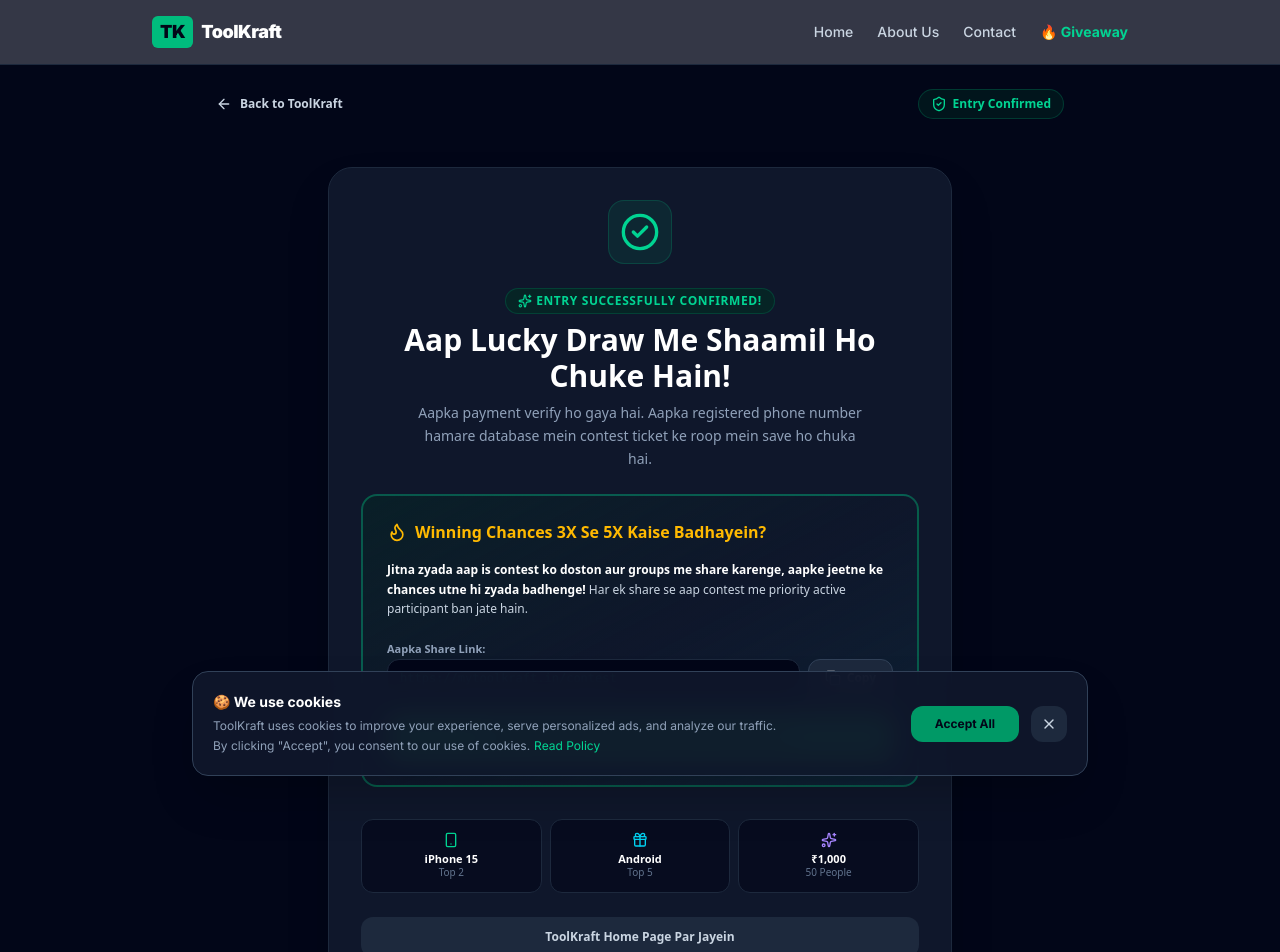
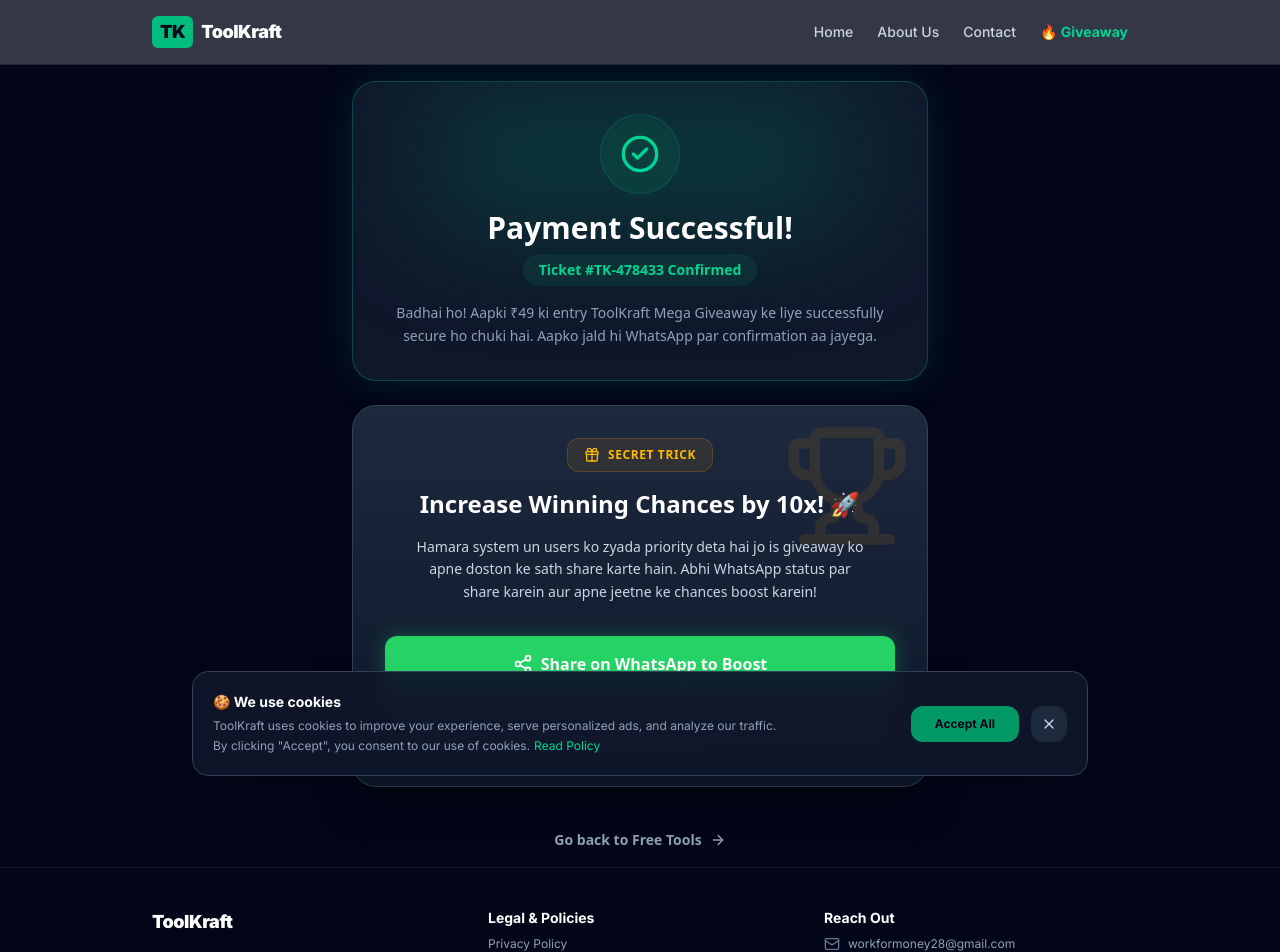
Before and after one commit to atulpatle28/toolnova, a Next.js app: page /contest/success in a window 1280 px wide. Shown: the top 952 px of the page. Built offline with nearby package versions, Linux system fonts and the light colour scheme.

Commit message:
Pro Update: Added Payment Success page with 10x Viral WhatsApp Sharing Boost

```diff
--- a/app/contest/success/page.tsx
+++ b/app/contest/success/page.tsx
@@ -2,143 +2,99 @@
 
 import React, { useState } from "react";
 import Link from "next/link";
-import {
-  CheckCircle2,
-  Share2,
-  Copy,
-  Check,
-  Sparkles,
-  ArrowLeft,
-  Flame,
-  Gift,
-  Smartphone,
-  ShieldCheck,
-  Send
-} from "lucide-react";
+import { CheckCircle2, Share2, Trophy, ArrowRight, Copy, Check, Smartphone, Gift } from "lucide-react";
 
-export default function ContestSuccessPage() {
+export default function SuccessPage() {
   const [copied, setCopied] = useState(false);
+
+  // The viral message to be shared
   const shareUrl = "https://mytoolkraft.in/contest";
+  const shareText = "🔥 Maine ToolKraft ke Mega Giveaway mein hissa le liya hai aur ₹49 mein naya iPhone jeetne ki entry secure kar li hai! Slots jaldi full ho rahe hain, tum bhi abhi join karo aur jeeto! Link: " + shareUrl;
 
-  const shareText = "🔥 Maine ToolKraft Mega Giveaway (₹49) me iPhone aur Android jeetne ke liye register kiya hai! Tum bhi abhi join karo aur jeeto: " + shareUrl;
+  const handleWhatsAppShare = () => {
+    const whatsappUrl = `https://api.whatsapp.com/send?text=${encodeURIComponent(shareText)}`;
+    window.open(whatsappUrl, "_blank");
+  };
 
-  const handleCopy = () => {
+  const copyLink = () => {
     navigator.clipboard.writeText(shareUrl);
     setCopied(true);
     setTimeout(() => setCopied(false), 2000);
   };
 
-  const handleWhatsAppShare = () => {
-    const whatsappLink = `https://api.whatsapp.com/send?text=${encodeURIComponent(shareText)}`;
-    window.open(whatsappLink, "_blank");
-  };
+  return (
+    <div className="min-h-screen bg-slate-950 text-slate-100 flex flex-col items-center justify-center p-4 font-sans selection:bg-emerald-500 selection:text-slate-950">
+      <div className="max-w-xl w-full space-y-6">
 
-  return (
-    <div className="min-h-screen bg-slate-950 text-slate-100 flex flex-col font-sans antialiased selection:bg-emerald-500 selection:text-slate-950">
+        {/* Success Confirmation Card */}
+        <div className="bg-slate-900 border border-emerald-500/30 rounded-3xl p-8 text-center space-y-6 shadow-[0_0_40px_rgba(16,185,129,0.15)] relative overflow-hidden">
+          {/* Background Glow */}
+          <div className="absolute top-0 left-1/2 -translate-x-1/2 w-3/4 h-1/2 bg-emerald-500/20 blur-[60px] pointer-events-none"></div>
 
-      {/* Top Bar */}
-      <header className="w-full max-w-4xl mx-auto p-4 sm:p-6 flex items-center justify-between">
-        <Link href="/" className="inline-flex items-center gap-2 text-xs font-bold text-slate-300 hover:text-white transition-colors">
-          <ArrowLeft className="w-4 h-4" /> Back to ToolKraft
-        </Link>
-        <span className="inline-flex items-center gap-1.5 text-xs font-bold text-emerald-400 bg-emerald-950/40 border border-emerald-800/50 px-3 py-1.5 rounded-full">
-          <ShieldCheck className="w-4 h-4" /> Entry Confirmed
-        </span>
-      </header>
+          <div className="relative z-10 flex flex-col items-center justify-center space-y-4">
+            <div className="w-20 h-20 bg-emerald-500/10 text-emerald-400 rounded-full flex items-center justify-center shadow-inner border border-emerald-500/20">
+              <CheckCircle2 className="w-10 h-10" />
+            </div>
 
-      <main className="flex-1 max-w-2xl w-full mx-auto p-4 sm:p-6 space-y-6">
+            <div className="space-y-2">
+              <h1 className="text-2xl sm:text-3xl font-black text-white">Payment Successful!</h1>
+              <p className="text-emerald-400 font-bold bg-emerald-500/10 inline-block px-4 py-1.5 rounded-full text-sm">
+                Ticket #TK-{Math.floor(100000 + Math.random() * 900000)} Confirmed
+              </p>
+            </div>
 
-        {/* Success Card */}
-        <div className="bg-slate-900 border border-slate-800 rounded-3xl p-6 sm:p-8 shadow-2xl text-center space-y-6">
+            <p className="text-slate-400 text-sm leading-relaxed">
+              Badhai ho! Aapki ₹49 ki entry ToolKraft Mega Giveaway ke liye successfully secure ho chuki hai. Aapko jald hi WhatsApp par confirmation aa jayega.
+            </p>
+          </div>
+        </div>
 
-          <div className="w-16 h-16 bg-emerald-500/10 text-emerald-400 rounded-2xl flex items-center justify-center mx-auto border border-emerald-500/20">
-            <CheckCircle2 className="w-10 h-10 text-emerald-400" />
+        {/* Viral Boost Card */}
+        <div className="bg-gradient-to-b from-slate-800 to-slate-900 border border-slate-700 rounded-3xl p-8 space-y-6 shadow-2xl relative overflow-hidden">
+          <div className="absolute top-0 right-0 p-4 opacity-10 pointer-events-none">
+            <Trophy className="w-32 h-32 text-amber-500" />
           </div>
 
-          <div className="space-y-2">
-            <span className="inline-flex items-center gap-1 text-xs font-bold uppercase tracking-wider text-emerald-400 bg-emerald-950/60 border border-emerald-800/50 px-3 py-1 rounded-full">
-              <Sparkles className="w-3.5 h-3.5" /> Entry Successfully Confirmed!
-            </span>
-            <h1 className="text-2xl sm:text-3xl font-black text-white">
-              Aap Lucky Draw Me Shaamil Ho Chuke Hain!
-            </h1>
-            <p className="text-xs sm:text-sm text-slate-400 max-w-md mx-auto leading-relaxed">
-              Aapka payment verify ho gaya hai. Aapka registered phone number hamare database mein contest ticket ke roop mein save ho chuka hai.
-            </p>
-          </div>
-
-          {/* Boost Chances Highlight Box */}
-          <div className="p-5 sm:p-6 bg-gradient-to-br from-emerald-950/40 via-slate-900 to-cyan-950/40 border-2 border-emerald-500/40 rounded-2xl text-left space-y-4">
-
-            <div className="flex items-center gap-2 text-sm sm:text-base font-extrabold text-amber-400">
-              <Flame className="w-5 h-5 text-amber-400 shrink-0" />
-              <span>Winning Chances 3X Se 5X Kaise Badhayein?</span>
+          <div className="relative z-10 space-y-4 text-center">
+            <div className="inline-flex items-center gap-2 bg-amber-500/10 text-amber-400 px-4 py-2 rounded-xl text-xs font-black uppercase tracking-wider border border-amber-500/20">
+              <Gift className="w-4 h-4" /> Secret Trick
             </div>
 
-            <p className="text-xs text-slate-300 leading-relaxed">
-              <strong className="text-white">Jitna zyada aap is contest ko doston aur groups me share karenge, aapke jeetne ke chances utne hi zyada badhenge!</strong> Har ek share se aap contest me priority active participant ban jate hain.
+            <h2 className="text-xl sm:text-2xl font-black text-white">
+              Increase Winning Chances by 10x! 🚀
+            </h2>
+
+            <p className="text-slate-300 text-sm leading-relaxed max-w-md mx-auto">
+              Hamara system un users ko zyada priority deta hai jo is giveaway ko apne doston ke sath share karte hain. Abhi WhatsApp status par share karein aur apne jeetne ke chances boost karein!
             </p>
 
-            {/* Share Link Box */}
-            <div className="space-y-2">
-              <label className="text-[11px] font-bold text-slate-400">Aapka Share Link:</label>
-              <div className="flex items-center gap-2">
-                <input
-                  type="text"
-                  readOnly
-                  value={shareUrl}
-                  className="w-full bg-slate-950 border border-slate-800 rounded-xl px-3 py-2.5 text-xs text-emerald-400 font-mono select-all focus:outline-none"
-                />
-                <button
-                  type="button"
-                  onClick={handleCopy}
-                  className="bg-slate-800 hover:bg-slate-700 text-white px-4 py-2.5 rounded-xl text-xs font-bold transition flex items-center gap-1.5 shrink-0 border border-slate-700"
-                >
-                  {copied ? <Check className="w-4 h-4 text-emerald-400" /> : <Copy className="w-4 h-4" />}
-                  {copied ? "Copied" : "Copy"}
-                </button>
-              </div>
-            </div>
+            <div className="pt-4 space-y-3">
+              <button
+                onClick={handleWhatsAppShare}
+                className="w-full bg-[#25D366] hover:bg-[#1EBE5A] text-white font-black py-4 rounded-xl text-base transition-all shadow-[0_0_20px_rgba(37,211,102,0.3)] hover:-translate-y-1 flex items-center justify-center gap-2"
+              >
+                <Share2 className="w-5 h-5" /> Share on WhatsApp to Boost
+              </button>
 
-            {/* WhatsApp Direct Share Button */}
-            <button
-              onClick={handleWhatsAppShare}
-              className="w-full bg-[#25D366] hover:bg-[#20ba59] text-slate-950 font-black py-3.5 px-4 rounded-xl text-xs sm:text-sm transition flex items-center justify-center gap-2 shadow-lg shadow-emerald-950/40 cursor-pointer"
-            >
-              <Send className="w-4 h-4 fill-slate-950" /> WhatsApp Par Share Karein (Fast Boost)
-            </button>
-
-          </div>
-
-          {/* Quick Prize Reminder */}
-          <div className="grid grid-cols-3 gap-2 pt-2 text-center text-xs">
-            <div className="p-3 bg-slate-950/60 rounded-xl border border-slate-800">
-              <Smartphone className="w-4 h-4 text-emerald-400 mx-auto mb-1" />
-              <p className="font-bold text-white text-[11px]">iPhone 15</p>
-              <p className="text-[10px] text-slate-500">Top 2</p>
-            </div>
-            <div className="p-3 bg-slate-950/60 rounded-xl border border-slate-800">
-              <Gift className="w-4 h-4 text-cyan-400 mx-auto mb-1" />
-              <p className="font-bold text-white text-[11px]">Android</p>
-              <p className="text-[10px] text-slate-500">Top 5</p>
-            </div>
-            <div className="p-3 bg-slate-950/60 rounded-xl border border-slate-800">
-              <Sparkles className="w-4 h-4 text-violet-400 mx-auto mb-1" />
-              <p className="font-bold text-white text-[11px]">₹1,000</p>
-              <p className="text-[10px] text-slate-500">50 People</p>
+              <button
+                onClick={copyLink}
+                className="w-full bg-slate-800 hover:bg-slate-700 text-white font-bold py-3.5 rounded-xl text-sm transition-colors border border-slate-700 flex items-center justify-center gap-2"
+              >
+                {copied ? <Check className="w-4 h-4 text-emerald-400" /> : <Copy className="w-4 h-4" />}
+                {copied ? "Link Copied Successfully!" : "Copy Link"}
+              </button>
             </div>
           </div>
-
-          <Link
-            href="/"
-            className="inline-block w-full py-3 bg-slate-800 hover:bg-slate-700 text-slate-300 hover:text-white font-bold rounded-xl text-xs transition"
-          >
-            ToolKraft Home Page Par Jayein
-          </Link>
-
         </div>
 
-      </main>
+        {/* Back to Home */}
+        <div className="text-center pt-4">
+          <Link href="/" className="inline-flex items-center gap-2 text-sm font-bold text-slate-400 hover:text-white transition-colors">
+            Go back to Free Tools <ArrowRight className="w-4 h-4" />
+          </Link>
+        </div>
+
+      </div>
     </div>
   );
 }
--- a/app/privacy-policy/page.tsx
+++ b/app/privacy-policy/page.tsx
@@ -38,7 +38,7 @@
 
           <section className="space-y-3">
             <h2 className="text-lg font-bold text-white">4. Contact Us</h2>
-            <p>If you have any questions regarding how we handle your data, please write to us at <strong className="text-emerald-400">support@mytoolkraft.in</strong>.</p>
+            <p>If you have any questions regarding how we handle your data, please write to us at <strong className="text-emerald-400">workformoney28@gmail.com</strong>.</p>
           </section>
         </div>
       </div>
--- a/app/refund-policy/page.tsx
+++ b/app/refund-policy/page.tsx
@@ -34,7 +34,7 @@
 
           <section className="space-y-3">
             <h2 className="text-lg font-bold text-white">4. Contact Information</h2>
-            <p>For any refund-related disputes or queries, reach out to our billing team at <strong className="text-emerald-400">support@mytoolkraft.in</strong>.</p>
+            <p>For any refund-related disputes or queries, reach out to our billing team at <strong className="text-emerald-400">workformoney28@gmail.com</strong>.</p>
           </section>
         </div>
       </div>
```
